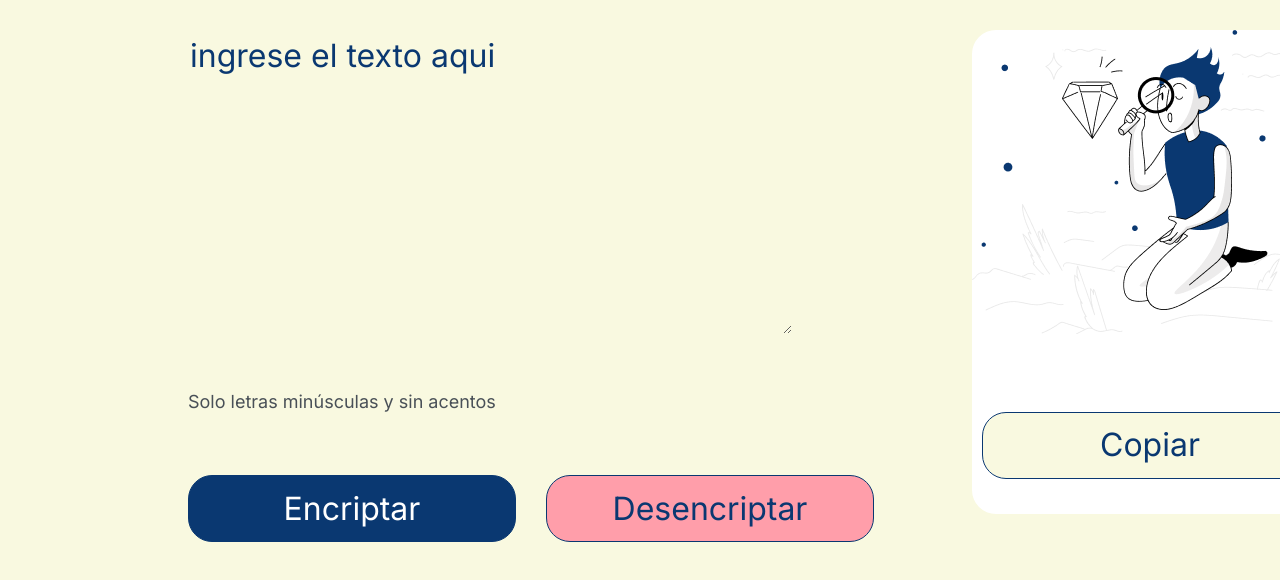
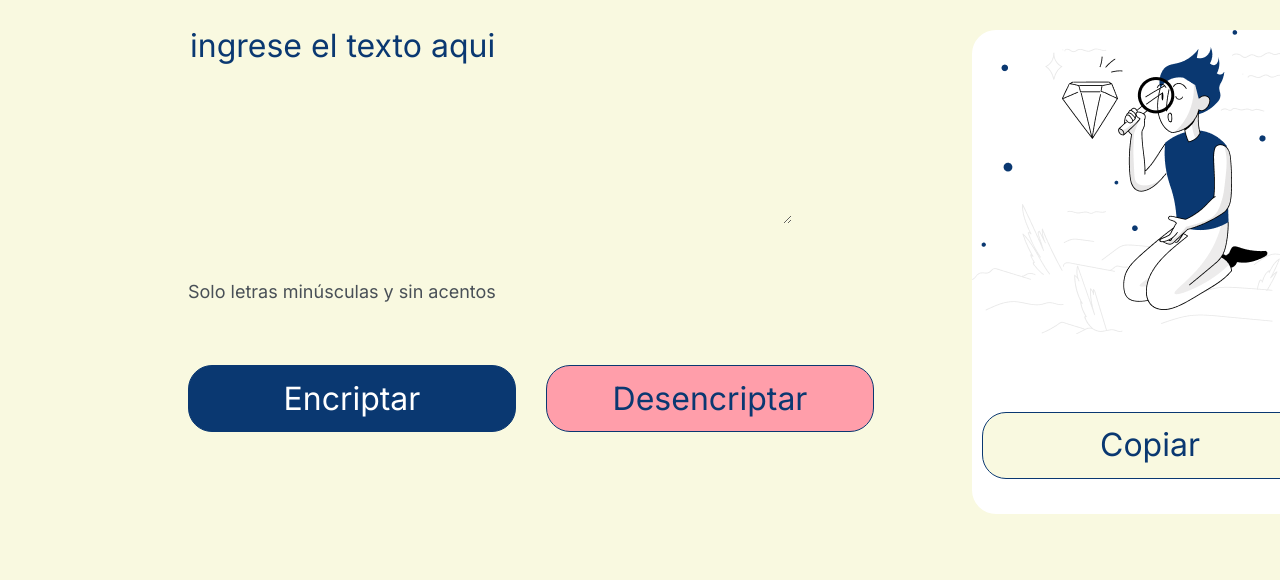
Before and after one commit to Jhoancellys/CHALLENGER-ONE-ENCRIPTADOR-DE-TEXTO3, a plain HTML site: page index.html in a window 1280 px wide. Shown: the part 102-682 px from the top of the page. Drawn offline with Linux system fonts and the light colour scheme.

Commit message:
Update style.css

```diff
--- a/style.css
+++ b/style.css
@@ -20,10 +20,10 @@ main{
 }
 
 .text-area{
-    height: 300px;
+    height: 200px;
     border: none;
     color: #0A3871;
-    margin-top: 20px;
+    margin-top: 10px;
     padding: 2px;
     text-transform: lowercase;
 }
```
